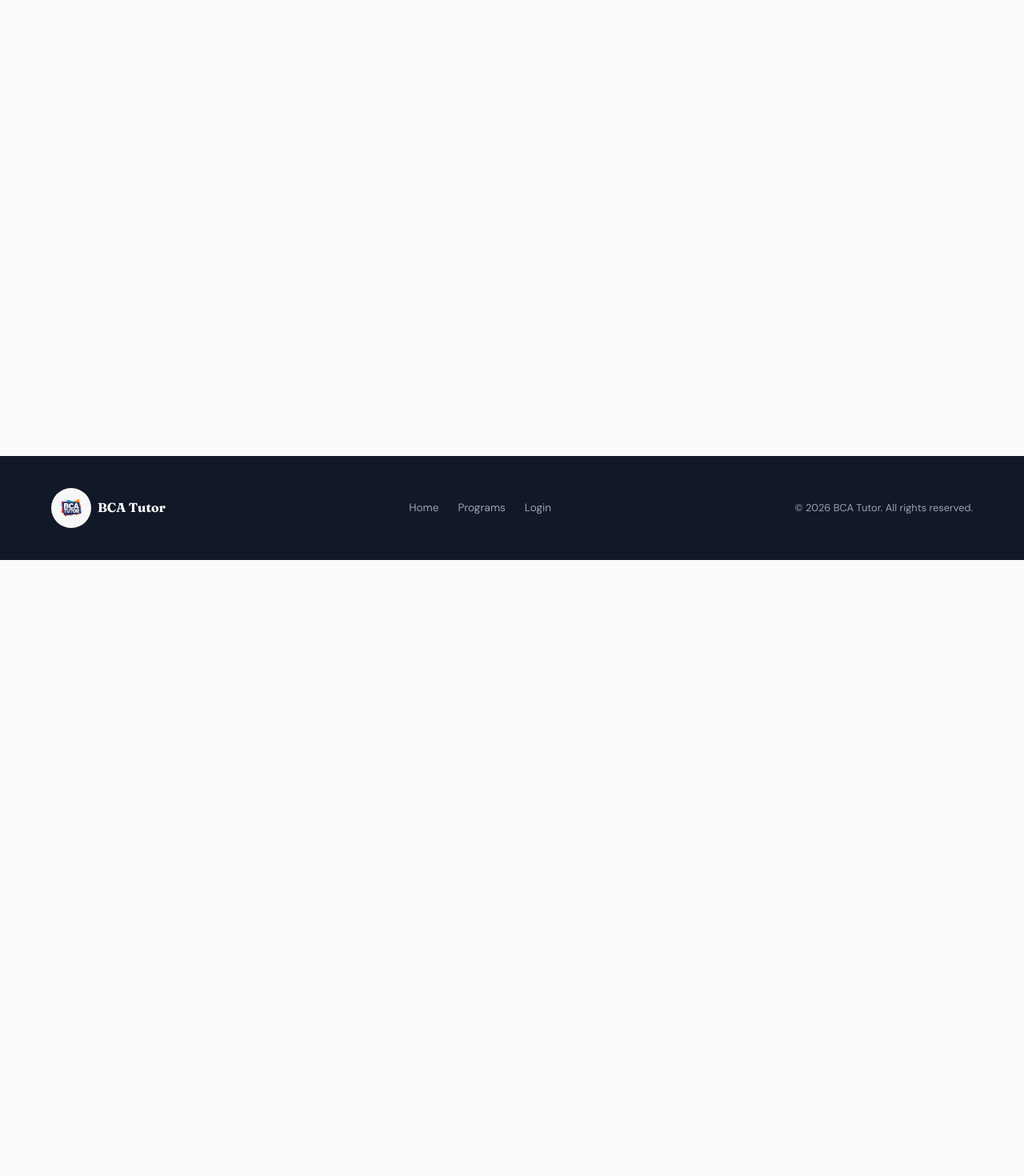
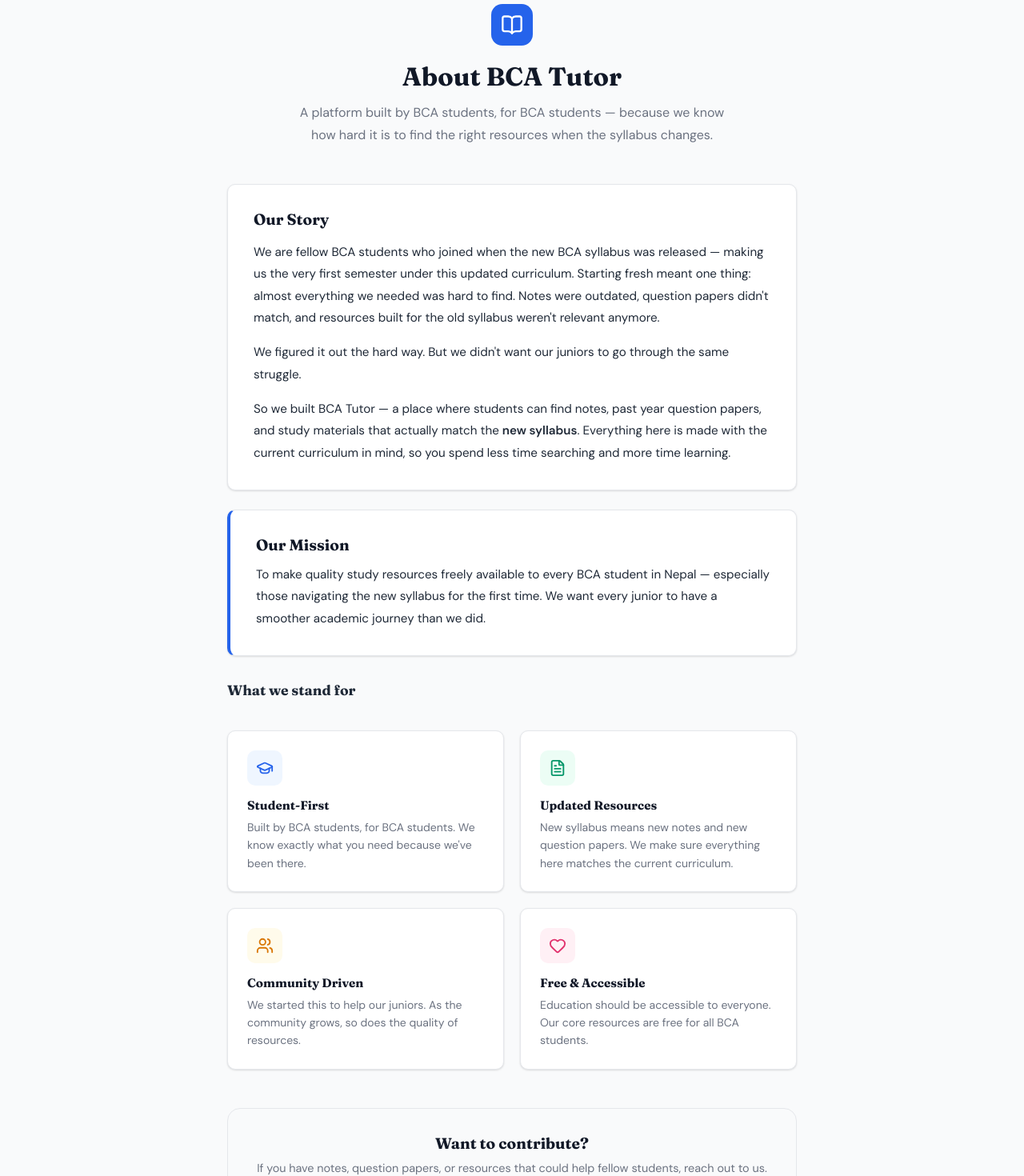
Before and after one commit to Ryu-cmyk/Notes-website, a React (Vite) app in the folder Frontend/: page /about in a window 1280 px wide. Shown: the part 100-1570 px from the top of the page at 80% size. Before the commit the page ends 800 px from the top, so only its background shows below. Built offline with nearby package versions, Linux system fonts and the light colour scheme; no server answers.

Commit message:
added About us

```diff
--- a/Frontend/src/App.jsx
+++ b/Frontend/src/App.jsx
@@ -14,6 +14,7 @@ import Profile from "./pages/Profile.jsx";
 import Contact from "./pages/Contact.jsx";
 import PDFViewer from "./pages/PDFViewer.jsx";
 import { TermsOfService, PrivacyPolicy } from "./pages/TermsAndPrivacy";
+import About from "./pages/About";
 
 const PrivateRoute = ({ children }) => {
   const { isAuthenticated } = useAuthStore();
@@ -39,6 +40,7 @@ export default function App() {
           <Route path="/contact" element={<Contact />} />
           <Route path="/terms" element={<TermsOfService />} />
           <Route path="/privacy" element={<PrivacyPolicy />} />
+          <Route path="/about" element={<About />} />
         </Routes>
       </main>
       <Footer />
--- /dev/null
+++ b/Frontend/src/pages/About.jsx
@@ -0,0 +1,118 @@
+import { BookOpen, Users, FileText, GraduationCap, Heart } from "lucide-react";
+
+export default function About() {
+  const values = [
+    {
+      icon: <GraduationCap size={22} color="#2563EB" />,
+      bg: "#EFF6FF",
+      title: "Student-First",
+      desc: "Built by BCA students, for BCA students. We know exactly what you need because we've been there.",
+    },
+    {
+      icon: <FileText size={22} color="#059669" />,
+      bg: "#ECFDF5",
+      title: "Updated Resources",
+      desc: "New syllabus means new notes and new question papers. We make sure everything here matches the current curriculum.",
+    },
+    {
+      icon: <Users size={22} color="#D97706" />,
+      bg: "#FFFBEB",
+      title: "Community Driven",
+      desc: "We started this to help our juniors. As the community grows, so does the quality of resources.",
+    },
+    {
+      icon: <Heart size={22} color="#E1306C" />,
+      bg: "#FFF0F5",
+      title: "Free & Accessible",
+      desc: "Education should be accessible to everyone. Our core resources are free for all BCA students.",
+    },
+  ];
+
+  return (
+    <div className="page">
+      <style>{`
+        .about-values-grid {
+          display: grid;
+          grid-template-columns: 1fr 1fr;
+          gap: 1.25rem;
+          margin-top: 2.5rem;
+        }
+        @media (max-width: 600px) {
+          .about-values-grid {
+            grid-template-columns: 1fr;
+          }
+        }
+      `}</style>
+
+      <div className="container" style={{ maxWidth: "760px" }}>
+
+        {/* Hero */}
+        <div style={{ textAlign: "center", marginBottom: "3rem" }}>
+          <div style={{ display: "inline-flex", background: "var(--primary)", borderRadius: "14px", padding: "12px", marginBottom: "1.25rem" }}>
+            <BookOpen size={28} color="white" />
+          </div>
+          <h1 style={{ fontSize: "2rem", color: "var(--gray-900)", marginBottom: "0.75rem" }}>About BCA Tutor</h1>
+          <p style={{ color: "var(--gray-500)", fontSize: "1rem", lineHeight: 1.7, maxWidth: "560px", margin: "0 auto" }}>
+            A platform built by BCA students, for BCA students — because we know how hard it is to find the right resources when the syllabus changes.
+          </p>
+        </div>
+
+        {/* Our Story */}
+        <div className="card" style={{ padding: "2rem", marginBottom: "1.5rem" }}>
+          <h2 style={{ fontSize: "1.2rem", fontWeight: 700, color: "var(--gray-900)", marginBottom: "1rem" }}>
+            Our Story
+          </h2>
+          <p style={{ color: "var(--gray-600)", lineHeight: 1.8, marginBottom: "1rem", fontSize: "0.95rem" }}>
+            We are fellow BCA students who joined when the new BCA syllabus was released — making us the very first semester under this updated curriculum. Starting fresh meant one thing: almost everything we needed was hard to find. Notes were outdated, question papers didn't match, and resources built for the old syllabus weren't relevant anymore.
+          </p>
+          <p style={{ color: "var(--gray-600)", lineHeight: 1.8, marginBottom: "1rem", fontSize: "0.95rem" }}>
+            We figured it out the hard way. But we didn't want our juniors to go through the same struggle.
+          </p>
+          <p style={{ color: "var(--gray-600)", lineHeight: 1.8, fontSize: "0.95rem" }}>
+            So we built BCA Tutor — a place where students can find notes, past year question papers, and study materials that actually match the <strong>new syllabus</strong>. Everything here is made with the current curriculum in mind, so you spend less time searching and more time learning.
+          </p>
+        </div>
+
+        {/* Mission */}
+        <div className="card" style={{ padding: "2rem", marginBottom: "1.5rem", borderLeft: "4px solid var(--primary)" }}>
+          <h2 style={{ fontSize: "1.2rem", fontWeight: 700, color: "var(--gray-900)", marginBottom: "0.75rem" }}>
+            Our Mission
+          </h2>
+          <p style={{ color: "var(--gray-600)", lineHeight: 1.8, fontSize: "0.95rem" }}>
+            To make quality study resources freely available to every BCA student in Nepal — especially those navigating the new syllabus for the first time. We want every junior to have a smoother academic journey than we did.
+          </p>
+        </div>
+
+        {/* Values */}
+        <h2 style={{ fontSize: "1.1rem", fontWeight: 700, color: "var(--gray-800)", marginTop: "2rem" }}>
+          What we stand for
+        </h2>
+        <div className="about-values-grid">
+          {values.map((v) => (
+            <div className="card" key={v.title} style={{ padding: "1.5rem" }}>
+              <div style={{ background: v.bg, borderRadius: "10px", width: "44px", height: "44px", display: "flex", alignItems: "center", justifyContent: "center", marginBottom: "1rem" }}>
+                {v.icon}
+              </div>
+              <h3 style={{ fontSize: "0.95rem", fontWeight: 600, color: "var(--gray-900)", marginBottom: "0.4rem" }}>{v.title}</h3>
+              <p style={{ fontSize: "0.875rem", color: "var(--gray-500)", lineHeight: 1.6 }}>{v.desc}</p>
+            </div>
+          ))}
+        </div>
+
+        {/* CTA */}
+        <div style={{ textAlign: "center", marginTop: "3rem", padding: "2rem", background: "var(--gray-50)", borderRadius: "16px", border: "1px solid var(--gray-200)" }}>
+          <h2 style={{ fontSize: "1.2rem", fontWeight: 700, color: "var(--gray-900)", marginBottom: "0.5rem" }}>
+            Want to contribute?
+          </h2>
+          <p style={{ color: "var(--gray-500)", fontSize: "0.9rem", marginBottom: "1.25rem" }}>
+            If you have notes, question papers, or resources that could help fellow students, reach out to us.
+          </p>
+          <a href="/contact" style={{ display: "inline-block", background: "var(--primary)", color: "white", padding: "0.65rem 1.5rem", borderRadius: "8px", fontWeight: 600, fontSize: "0.9rem", textDecoration: "none" }}>
+            Contact Us
+          </a>
+        </div>
+
+      </div>
+    </div>
+  );
+}
--- a/Frontend/src/pages/Register.jsx
+++ b/Frontend/src/pages/Register.jsx
@@ -16,8 +16,7 @@ export default function Register() {
 
   const onSubmit = async (data) => {
     try {
-      await registerUser({ email: data.email, first_name: data.first_name, last_name: data.last_name, password: data.password,password2:data.password2, phone_number: data.phone_number || undefined });
-      // auto login
+      await registerUser({ email: data.email, first_name: data.first_name, last_name: data.last_name, password: data.password, password2: data.password2, phone_number: data.phone_number || undefined });
       const res = await login({ email: data.email, password: data.password });
       const tokens = res.data;
       localStorage.setItem("access_token", tokens.access);
@@ -52,12 +51,12 @@ export default function Register() {
             <div style={{ display: "grid", gridTemplateColumns: "1fr 1fr", gap: "1rem" }}>
               <div className="form-group">
                 <label className="form-label">First Name</label>
-                <input className="form-input" placeholder="John" {...register("first_name", { required: "Required" })} />
+                <input className="form-input" placeholder="Ram" {...register("first_name", { required: "Required" })} />
                 {errors.first_name && <p style={{ color: "var(--danger)", fontSize: "0.8rem", marginTop: "0.3rem" }}>{errors.first_name.message}</p>}
               </div>
               <div className="form-group">
                 <label className="form-label">Last Name</label>
-                <input className="form-input" placeholder="Doe" {...register("last_name", { required: "Required" })} />
+                <input className="form-input" placeholder="poudel" {...register("last_name", { required: "Required" })} />
                 {errors.last_name && <p style={{ color: "var(--danger)", fontSize: "0.8rem", marginTop: "0.3rem" }}>{errors.last_name.message}</p>}
               </div>
             </div>
@@ -70,7 +69,8 @@ export default function Register() {
 
             <div className="form-group">
               <label className="form-label">Phone Number <span style={{ color: "var(--gray-400)", fontWeight: 400 }}>(Required)</span></label>
-              <input className="form-input" placeholder="+9779800000000" {...register("phone_number")} />
+              <input className="form-input" placeholder="+9779800000000" {...register("phone_number", { required: "Phone number is required" })} />
+              {errors.phone_number && <p style={{ color: "var(--danger)", fontSize: "0.8rem", marginTop: "0.3rem" }}>{errors.phone_number.message}</p>}
             </div>
 
             <div className="form-group">
@@ -91,8 +91,26 @@ export default function Register() {
               <label className="form-label">Confirm Password</label>
               <input className="form-input" type="password" placeholder="••••••••"
                 {...register("password2", { required: "Required", validate: v => v === password || "Passwords do not match" })} />
-              {errors.confirm_password && <p style={{ color: "var(--danger)", fontSize: "0.8rem", marginTop: "0.3rem" }}>{errors.confirm_password.message}</p>}
+              {errors.password2 && <p style={{ color: "var(--danger)", fontSize: "0.8rem", marginTop: "0.3rem" }}>{errors.password2.message}</p>}
             </div>
+
+            {/* Terms & Privacy */}
+            <div style={{ display: "flex", alignItems: "flex-start", gap: "0.6rem", margin: "1rem 0" }}>
+              <input
+                type="checkbox"
+                id="terms"
+                style={{ marginTop: "3px", cursor: "pointer", accentColor: "var(--primary)", width: "15px", height: "15px", flexShrink: 0 }}
+                {...register("terms", { required: "You must agree to the terms to continue" })}
+              />
+              <label htmlFor="terms" style={{ fontSize: "0.85rem", color: "var(--gray-600)", cursor: "pointer", lineHeight: 1.5 }}>
+                I agree to the{" "}
+                <Link to="/terms" target="_blank" style={{ color: "var(--primary)", fontWeight: 500 }}>Terms of Service</Link>
+                {" "}and{" "}
+                <Link to="/privacy" target="_blank" style={{ color: "var(--primary)", fontWeight: 500 }}>Privacy Policy</Link>
+                , including the use of my name, email, and phone number to operate and improve the platform.
+              </label>
+            </div>
+            {errors.terms && <p style={{ color: "var(--danger)", fontSize: "0.8rem", marginTop: "-0.5rem", marginBottom: "0.75rem" }}>{errors.terms.message}</p>}
 
             <button type="submit" className="btn btn-primary" disabled={isSubmitting}
               style={{ width: "100%", justifyContent: "center", padding: "0.75rem", marginTop: "0.5rem" }}>
```
Also changed, not shown: Frontend/src/pages/Contact.jsx (+25 -12 lines).
